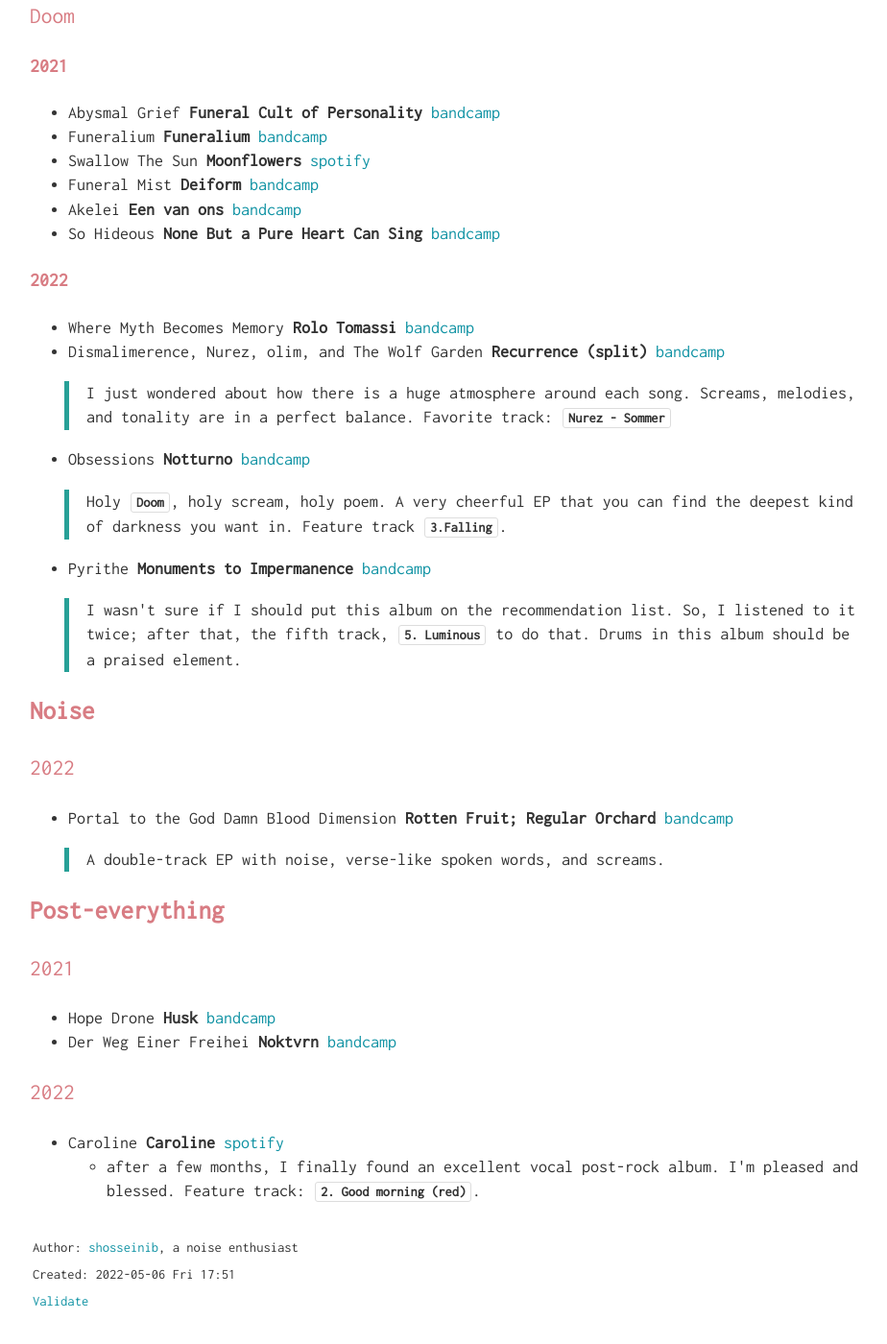
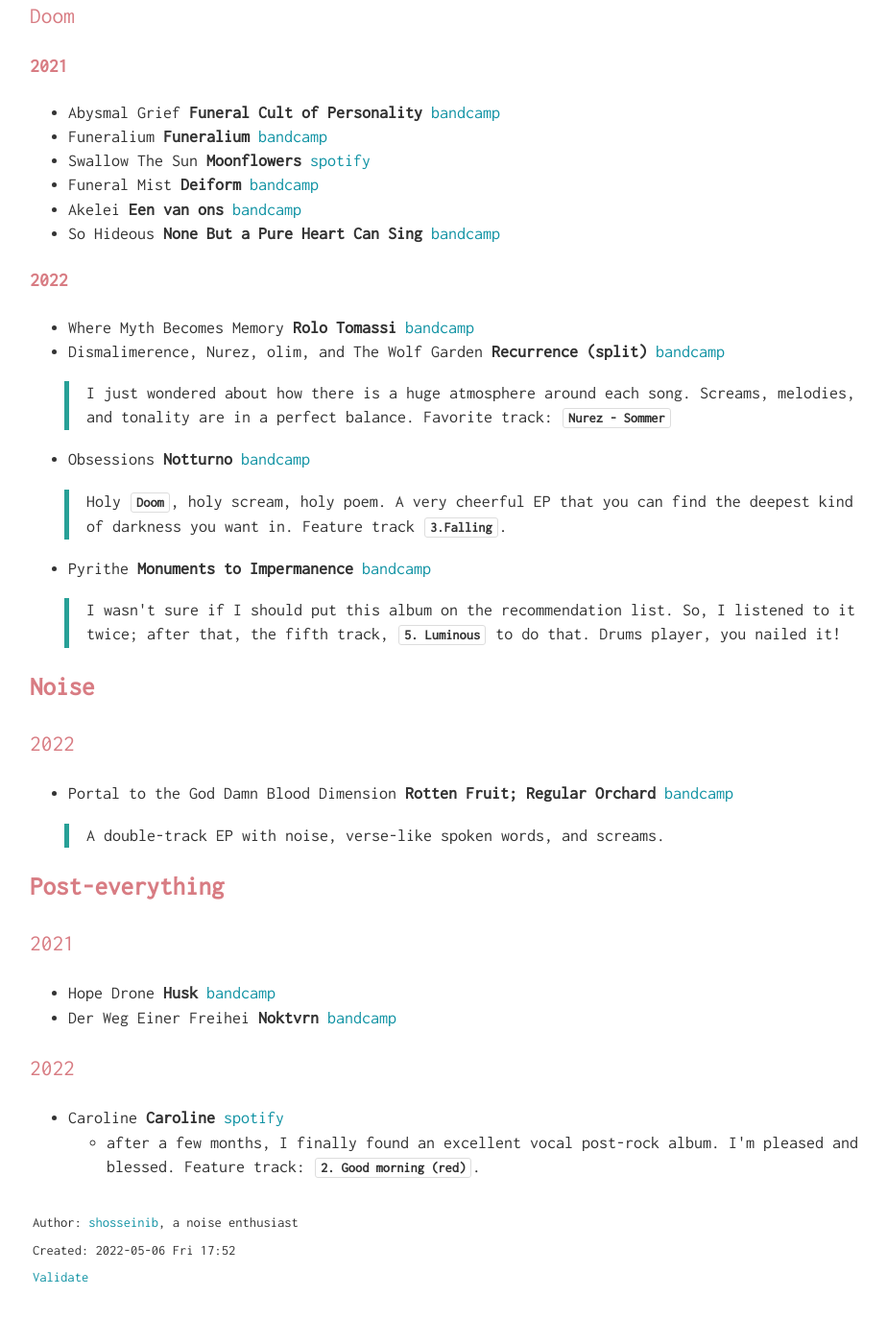
Before and after one commit to shosseinib/shosseinib.github.io, a Jekyll site: the page music.html, which Jekyll copies as it is, in a window 1280 px wide and 1400 px high, scrolled down 3304 px. Shown: the whole window at 96% size, without its empty margins (159-1083 px from the left). Built offline with Jekyll 4.4.1, drawn with Linux system fonts in a browser that asks for light colours; some web fonts are replaced; after the commit the page ends 4679 px from its top, so only the background shows below that.

Commit message:
drum player!

```diff
--- a/music.html
+++ b/music.html
@@ -3,7 +3,7 @@
 "http://www.w3.org/TR/xhtml1/DTD/xhtml1-strict.dtd">
 <html xmlns="http://www.w3.org/1999/xhtml" lang="en" xml:lang="en">
 <head>
-<!-- 2022-05-06 Fri 17:51 -->
+<!-- 2022-05-06 Fri 17:52 -->
 <meta http-equiv="Content-Type" content="text/html;charset=utf-8" />
 <meta name="viewport" content="width=device-width, initial-scale=1" />
 <title>Music Recommendations</title>
@@ -205,105 +205,105 @@
 <h2>Table of Contents</h2>
 <div id="text-table-of-contents" role="doc-toc">
 <ul>
-<li><a href="#orgc8dcdea"><b>Code of Conduct</b></a></li>
-<li><a href="#orga5456b9"><b>Electronic</b></a>
+<li><a href="#org4dba13e"><b>Code of Conduct</b></a></li>
+<li><a href="#org5888ab2"><b>Electronic</b></a>
 <ul>
-<li><a href="#org19d2621">2021</a></li>
-<li><a href="#orgf53103b">2022</a></li>
+<li><a href="#org5907ac3">2021</a></li>
+<li><a href="#org3003595">2022</a></li>
 </ul>
 </li>
-<li><a href="#orgdecc292"><b>Experimental &amp; Improvisation</b></a>
+<li><a href="#orgc75266c"><b>Experimental &amp; Improvisation</b></a>
 <ul>
-<li><a href="#orge5ca09d">2019</a></li>
-<li><a href="#orgedabb7b">2020</a></li>
-<li><a href="#org7772a9f">2021</a></li>
-<li><a href="#org7e9f687">2022</a></li>
+<li><a href="#org7b53f71">2019</a></li>
+<li><a href="#org538bf19">2020</a></li>
+<li><a href="#org2d3ca51">2021</a></li>
+<li><a href="#org7c29094">2022</a></li>
 </ul>
 </li>
-<li><a href="#org72905b4"><b>Jazz</b></a>
+<li><a href="#org35e75e5"><b>Jazz</b></a>
 <ul>
-<li><a href="#orga3b7c17">2021</a></li>
-<li><a href="#orgbef63a8">2022</a></li>
+<li><a href="#org6df8e2f">2021</a></li>
+<li><a href="#org0d882b1">2022</a></li>
 </ul>
 </li>
-<li><a href="#org6c25a34"><b>*Metal</b></a>
+<li><a href="#orge9ea000"><b>*Metal</b></a>
 <ul>
-<li><a href="#org918be2b">Doom</a>
+<li><a href="#orga5a5d64">Doom</a>
 <ul>
-<li><a href="#orgc572030">2021</a></li>
-<li><a href="#orgfc3286b">2022</a></li>
+<li><a href="#orgbf7ea9e">2021</a></li>
+<li><a href="#org1e74e1d">2022</a></li>
 </ul>
 </li>
 </ul>
 </li>
-<li><a href="#org32051e7"><b>Noise</b></a>
+<li><a href="#org52934ba"><b>Noise</b></a>
 <ul>
-<li><a href="#org609fdb7">2022</a></li>
+<li><a href="#orgaee3f12">2022</a></li>
 </ul>
 </li>
-<li><a href="#org4a4c83e"><b>Post-everything</b></a>
+<li><a href="#orgce3fc31"><b>Post-everything</b></a>
 <ul>
-<li><a href="#orgc08efef">2021</a></li>
-<li><a href="#orgebdd5bb">2022</a></li>
+<li><a href="#orge1ac7a4">2021</a></li>
+<li><a href="#orgb398e87">2022</a></li>
 </ul>
 </li>
 </ul>
 </div>
 </div>
-<div id="outline-container-orgc8dcdea" class="outline-2">
-<h2 id="orgc8dcdea"><b>Code of Conduct</b></h2>
-<div class="outline-text-2" id="text-orgc8dcdea">
+<div id="outline-container-org4dba13e" class="outline-2">
+<h2 id="org4dba13e"><b>Code of Conduct</b></h2>
+<div class="outline-text-2" id="text-org4dba13e">
 <p>
 Here I collect music albums that I consider worshiped (in my way) works in <code>Jazz</code>, <code>Post-Everything</code>, <code>Noise</code>, <code>*Metal</code>, <code>Electronic</code>, and <code>Experimental &amp; Improvisation</code>. The order is by year, but there is no order; I may re-sort them by their artist name later; who knows?
 </p>
 </div>
 </div>
 
-<div id="outline-container-orga5456b9" class="outline-2">
-<h2 id="orga5456b9"><b>Electronic</b></h2>
-<div class="outline-text-2" id="text-orga5456b9">
+<div id="outline-container-org5888ab2" class="outline-2">
+<h2 id="org5888ab2"><b>Electronic</b></h2>
+<div class="outline-text-2" id="text-org5888ab2">
 </div>
-<div id="outline-container-org19d2621" class="outline-3">
-<h3 id="org19d2621">2021</h3>
-<div class="outline-text-3" id="text-org19d2621">
+<div id="outline-container-org5907ac3" class="outline-3">
+<h3 id="org5907ac3">2021</h3>
+<div class="outline-text-3" id="text-org5907ac3">
 <ul class="org-ul">
 <li>Doyeq <b>Never Back</b> <a href="https://fuselab.bandcamp.com/album/never-back">bandcamp</a></li>
 <li>HEXSYSTEM <b>Interface OST Vol. II</b> <a href="https://hexsystem.bandcamp.com/album/interface-ost-vol-ii?from=fandiscflw">bandcamp</a></li>
 </ul>
 </div>
 </div>
-<div id="outline-container-orgf53103b" class="outline-3">
-<h3 id="orgf53103b">2022</h3>
-<div class="outline-text-3" id="text-orgf53103b">
+<div id="outline-container-org3003595" class="outline-3">
+<h3 id="org3003595">2022</h3>
+<div class="outline-text-3" id="text-org3003595">
 <ul class="org-ul">
 <li>HEXSYSTEM <b>No Confluence</b> <a href="https://hexsystem.bandcamp.com/album/no-confluence?from=fanpub_fnb">bandcamp</a></li>
 </ul>
 </div>
 </div>
 </div>
-<div id="outline-container-orgdecc292" class="outline-2">
-<h2 id="orgdecc292"><b>Experimental &amp; Improvisation</b></h2>
-<div class="outline-text-2" id="text-orgdecc292">
+<div id="outline-container-orgc75266c" class="outline-2">
+<h2 id="orgc75266c"><b>Experimental &amp; Improvisation</b></h2>
+<div class="outline-text-2" id="text-orgc75266c">
 </div>
-<div id="outline-container-orge5ca09d" class="outline-3">
-<h3 id="orge5ca09d">2019</h3>
-<div class="outline-text-3" id="text-orge5ca09d">
+<div id="outline-container-org7b53f71" class="outline-3">
+<h3 id="org7b53f71">2019</h3>
+<div class="outline-text-3" id="text-org7b53f71">
 <ul class="org-ul">
 <li>Sam Andreae/David Birchall/Toshimaru Nakamura/Otto Willberg <b>UK ツアー 2019</b> <a href="https://scatterarchive.bandcamp.com/album/uk-2019?from=fandiscflw">bandcamp</a></li>
 </ul>
 </div>
 </div>
-<div id="outline-container-orgedabb7b" class="outline-3">
-<h3 id="orgedabb7b">2020</h3>
-<div class="outline-text-3" id="text-orgedabb7b">
+<div id="outline-container-org538bf19" class="outline-3">
+<h3 id="org538bf19">2020</h3>
+<div class="outline-text-3" id="text-org538bf19">
 <ul class="org-ul">
 <li>Jean-Luc Guionnet, Annette Krebs <b>pointe sèche</b> <a href="https://annettekrebs.bandcamp.com/album/pointe-s-che">bandcamp</a></li>
 </ul>
 </div>
 </div>
-<div id="outline-container-org7772a9f" class="outline-3">
-<h3 id="org7772a9f">2021</h3>
-<div class="outline-text-3" id="text-org7772a9f">
+<div id="outline-container-org2d3ca51" class="outline-3">
+<h3 id="org2d3ca51">2021</h3>
+<div class="outline-text-3" id="text-org2d3ca51">
 <ul class="org-ul">
 <li>Guilherme Rodrigues &amp; Carlos Santos <b>Uncommon Symmetries</b> <a href="https://guilhermerodrigues.bandcamp.com/album/uncommon-symmetries">bandcamp</a></li>
 <li>I/O - Carlos Santos and Ulrich Mitzlaff <b>Studies on Colour Field Modulation</b> <a href="https://carlossantos.bandcamp.com/album/studies-on-colour-field-modulation">bandcamp</a></li>
@@ -312,9 +312,9 @@
 </ul>
 </div>
 </div>
-<div id="outline-container-org7e9f687" class="outline-3">
-<h3 id="org7e9f687">2022</h3>
-<div class="outline-text-3" id="text-org7e9f687">
+<div id="outline-container-org7c29094" class="outline-3">
+<h3 id="org7c29094">2022</h3>
+<div class="outline-text-3" id="text-org7c29094">
 <ul class="org-ul">
 <li>Mark Wagner <b>S☉N RISE / S☉N OF THE SUN</b> <a href="https://zamzamrec.bandcamp.com/album/s-n-rise-s-n-of-the-sun">bandcamp</a></li>
 <li><p>
@@ -329,13 +329,13 @@
 </div>
 </div>
 </div>
-<div id="outline-container-org72905b4" class="outline-2">
-<h2 id="org72905b4"><b>Jazz</b></h2>
-<div class="outline-text-2" id="text-org72905b4">
+<div id="outline-container-org35e75e5" class="outline-2">
+<h2 id="org35e75e5"><b>Jazz</b></h2>
+<div class="outline-text-2" id="text-org35e75e5">
 </div>
-<div id="outline-container-orga3b7c17" class="outline-3">
-<h3 id="orga3b7c17">2021</h3>
-<div class="outline-text-3" id="text-orga3b7c17">
+<div id="outline-container-org6df8e2f" class="outline-3">
+<h3 id="org6df8e2f">2021</h3>
+<div class="outline-text-3" id="text-org6df8e2f">
 <ul class="org-ul">
 <li>Mira Martin-Gray, Bryan Qu, Karen Ng, Nick Dunston <b>Trumpet &amp; Drums REMIX Festival</b> <a href="https://linaallemano.bandcamp.com/album/trumpet-drums-remix-festival">bandcamp</a></li>
 <li>Milton Man Gogh <b>The Great Reset</b> <a href="https://miltonmangogh.bandcamp.com/album/the-great-reset-2?from=fandiscflw">bandcamp</a></li>
@@ -383,9 +383,9 @@
 </ul>
 </div>
 </div>
-<div id="outline-container-orgbef63a8" class="outline-3">
-<h3 id="orgbef63a8">2022</h3>
-<div class="outline-text-3" id="text-orgbef63a8">
+<div id="outline-container-org0d882b1" class="outline-3">
+<h3 id="org0d882b1">2022</h3>
+<div class="outline-text-3" id="text-org0d882b1">
 <ul class="org-ul">
 <li>Joel Lyssarides <b>Stay Now</b> <a href="https://joellyssarides.bandcamp.com/releases">bandcamp</a></li>
 <li><p>
@@ -415,17 +415,17 @@
 </div>
 </div>
 
-<div id="outline-container-org6c25a34" class="outline-2">
-<h2 id="org6c25a34"><b>*Metal</b></h2>
-<div class="outline-text-2" id="text-org6c25a34">
+<div id="outline-container-orge9ea000" class="outline-2">
+<h2 id="orge9ea000"><b>*Metal</b></h2>
+<div class="outline-text-2" id="text-orge9ea000">
 </div>
-<div id="outline-container-org918be2b" class="outline-3">
-<h3 id="org918be2b">Doom</h3>
-<div class="outline-text-3" id="text-org918be2b">
+<div id="outline-container-orga5a5d64" class="outline-3">
+<h3 id="orga5a5d64">Doom</h3>
+<div class="outline-text-3" id="text-orga5a5d64">
 </div>
-<div id="outline-container-orgc572030" class="outline-4">
-<h4 id="orgc572030">2021</h4>
-<div class="outline-text-4" id="text-orgc572030">
+<div id="outline-container-orgbf7ea9e" class="outline-4">
+<h4 id="orgbf7ea9e">2021</h4>
+<div class="outline-text-4" id="text-orgbf7ea9e">
 <ul class="org-ul">
 <li>Abysmal Grief <b>Funeral Cult of Personality</b> <a href="https://sunandmoonrecords.bandcamp.com/album/funeral-cult-of-personality">bandcamp</a></li>
 <li>Funeralium <b>Funeralium</b> <a href="https://funeralium.bandcamp.com/album/funeralium?from=fannewrel">bandcamp</a></li>
@@ -436,9 +436,9 @@
 </ul>
 </div>
 </div>
-<div id="outline-container-orgfc3286b" class="outline-4">
-<h4 id="orgfc3286b">2022</h4>
-<div class="outline-text-4" id="text-orgfc3286b">
+<div id="outline-container-org1e74e1d" class="outline-4">
+<h4 id="org1e74e1d">2022</h4>
+<div class="outline-text-4" id="text-org1e74e1d">
 <ul class="org-ul">
 <li>Where Myth Becomes Memory <b>Rolo Tomassi</b> <a href="https://rolotomassi.bandcamp.com/album/where-myth-becomes-memory?from=fanpub_fnb_pr">bandcamp</a></li>
 <li>Dismalimerence, Nurez, olim, and The Wolf Garden <b>Recurrence (split)</b> <a href="https://thewolfgarden.bandcamp.com/album/recurrence-split?from=fanpub_fnb_pr&amp;utm_campaign=thewolfgarden+album+recurrence-split">bandcamp</a></li>
@@ -461,20 +461,20 @@
 </ul>
 <blockquote>
 <p>
-I wasn't sure if I should put this album on the recommendation list. So, I listened to it twice; after that, the fifth track, <b><code>5. Luminous</code></b> to do that. Drums in this album should be a praised element.
+I wasn't sure if I should put this album on the recommendation list. So, I listened to it twice; after that, the fifth track, <b><code>5. Luminous</code></b> to do that. Drums player, you nailed it!
 </p>
 </blockquote>
 </div>
 </div>
 </div>
 </div>
-<div id="outline-container-org32051e7" class="outline-2">
-<h2 id="org32051e7"><b>Noise</b></h2>
-<div class="outline-text-2" id="text-org32051e7">
+<div id="outline-container-org52934ba" class="outline-2">
+<h2 id="org52934ba"><b>Noise</b></h2>
+<div class="outline-text-2" id="text-org52934ba">
 </div>
-<div id="outline-container-org609fdb7" class="outline-3">
-<h3 id="org609fdb7">2022</h3>
-<div class="outline-text-3" id="text-org609fdb7">
+<div id="outline-container-orgaee3f12" class="outline-3">
+<h3 id="orgaee3f12">2022</h3>
+<div class="outline-text-3" id="text-orgaee3f12">
 <ul class="org-ul">
 <li>Portal to the God Damn Blood Dimension <b>Rotten Fruit; Regular Orchard</b> <a href="https://portaltothegoddamnblooddimension.bandcamp.com/album/rotten-fruit-regular-orchard?from=fandiscflw">bandcamp</a></li>
 </ul>
@@ -487,22 +487,22 @@
 </div>
 </div>
 
-<div id="outline-container-org4a4c83e" class="outline-2">
-<h2 id="org4a4c83e"><b>Post-everything</b></h2>
-<div class="outline-text-2" id="text-org4a4c83e">
+<div id="outline-container-orgce3fc31" class="outline-2">
+<h2 id="orgce3fc31"><b>Post-everything</b></h2>
+<div class="outline-text-2" id="text-orgce3fc31">
 </div>
-<div id="outline-container-orgc08efef" class="outline-3">
-<h3 id="orgc08efef">2021</h3>
-<div class="outline-text-3" id="text-orgc08efef">
+<div id="outline-container-orge1ac7a4" class="outline-3">
+<h3 id="orge1ac7a4">2021</h3>
+<div class="outline-text-3" id="text-orge1ac7a4">
 <ul class="org-ul">
 <li>Hope Drone <b>Husk</b> <a href="https://hopedrone.bandcamp.com/album/husk">bandcamp</a></li>
 <li>Der Weg Einer Freihei <b>Noktvrn</b> <a href="https://derwegeinerfreiheitsom.bandcamp.com/album/noktvrn?from=fanpub_nfnb_pr">bandcamp</a></li>
 </ul>
 </div>
 </div>
-<div id="outline-container-orgebdd5bb" class="outline-3">
-<h3 id="orgebdd5bb">2022</h3>
-<div class="outline-text-3" id="text-orgebdd5bb">
+<div id="outline-container-orgb398e87" class="outline-3">
+<h3 id="orgb398e87">2022</h3>
+<div class="outline-text-3" id="text-orgb398e87">
 <ul class="org-ul">
 <li>Caroline <b>Caroline</b> <a href="https://open.spotify.com/album/4X12VfRomM649eKXd1qKMf">spotify</a>
 <ul class="org-ul">
@@ -515,7 +515,7 @@
 </div>
 <div id="postamble" class="status">
 <p class="author">Author: <a href="https://shosseinib.github.io">shosseinib</a>, a noise enthusiast</p>
-<p class="date">Created: 2022-05-06 Fri 17:51</p>
+<p class="date">Created: 2022-05-06 Fri 17:52</p>
 <p class="validation"><a href="https://validator.w3.org/check?uri=referer">Validate</a></p>
 </div>
 </body>
```
